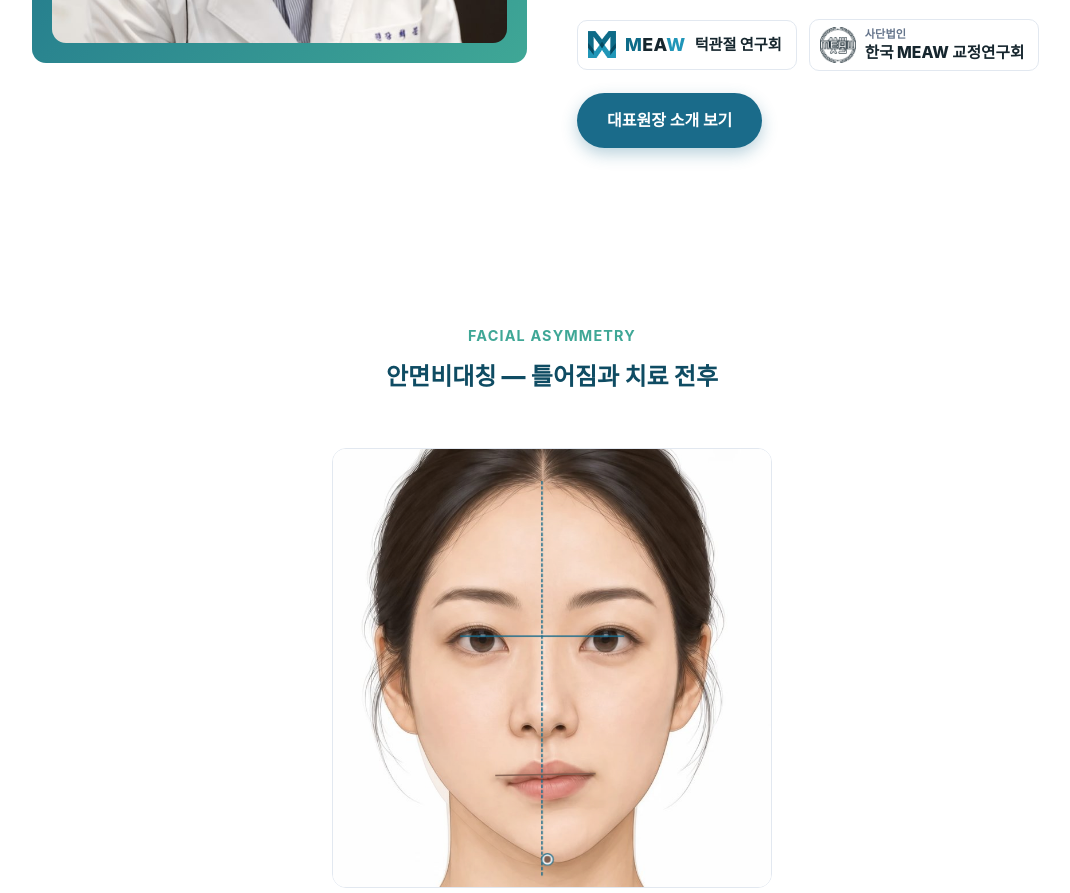
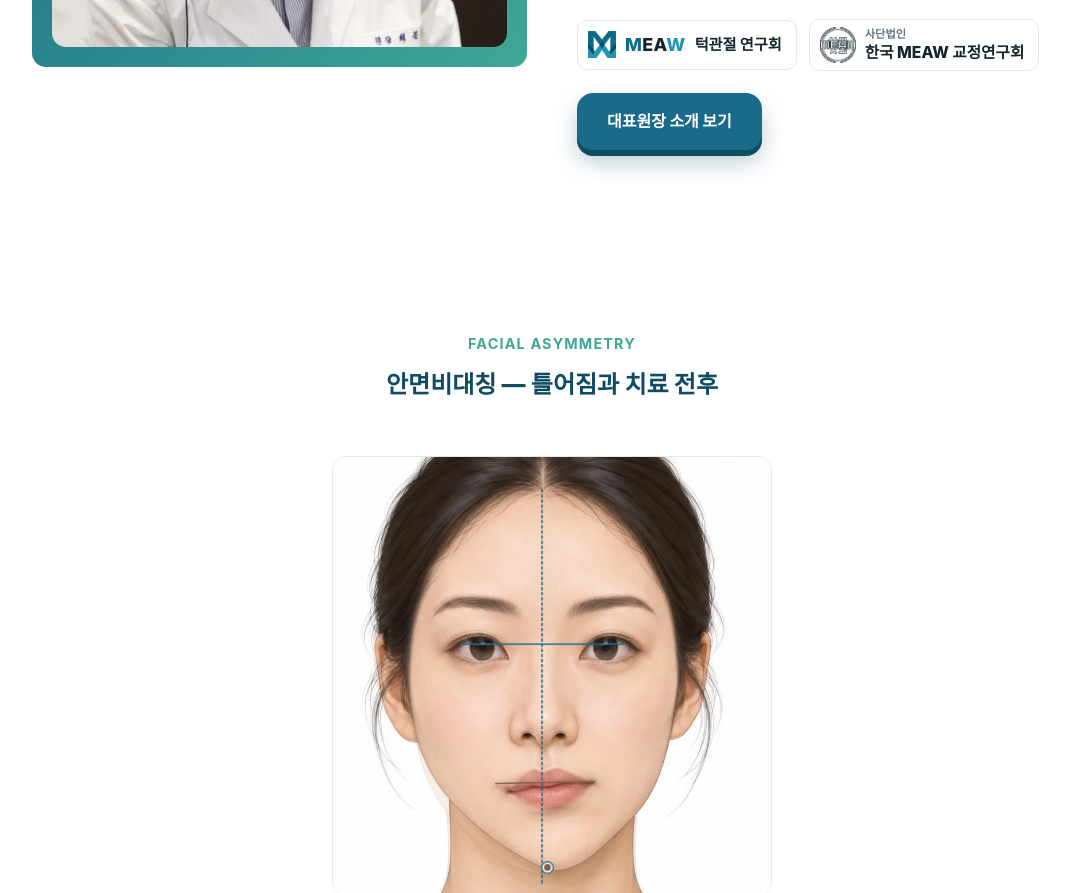
Before and after one commit to Moonho-Choi/eum_tmj_homepage, a plain HTML site: page index.html in a window 1280 px wide. Shown: the part 1058-1951 px from the top of the page, without its empty margins (88-1158 px from the left). Drawn offline with Linux system fonts and the light colour scheme; a web font is replaced by a local one.

Commit message:
원장 소개: "대표원장 소개 보기" 단추를 입체 단추로 강조
- 단추 아래에 진한 청록 받침 그림자를 붙여 솟아 있는 단추처럼 보이게 함
- 알약 모양 → 모서리만 둥근 네모, 글씨 굵게, 누르면 받침만큼 들어감
- 메인과 병원 소개 두 곳에 적용 (css .btn-3d)

Co-Authored-By: Claude Opus 5.5 <noreply@anthropic.com>

```diff
--- a/css/style.css
+++ b/css/style.css
@@ -1058,3 +1058,13 @@ body.fx #services .reveal {
 .meaw-lockup > .kmeaw-name { display: flex; flex-direction: column; gap: 3px; line-height: 1.1; }
 .kmeaw-name small { font-size: 0.7rem; font-weight: 600; color: var(--text-light); }
 .meaw-lockup .kmeaw-name b { font-size: 0.98rem; font-weight: 800; letter-spacing: 0; color: #16262E; line-height: 1.1; }
+
+/* 입체 단추: 아래에 두꺼운 받침 그림자, 누르면 받침만큼 쑥 들어간다 (대표원장 소개 보기) */
+.btn-3d {
+  border-radius: 16px; padding: 15px 30px; font-weight: 800;
+  box-shadow: 0 6px 0 var(--primary-dark), 0 12px 22px rgba(15, 76, 99, 0.28);
+  margin-bottom: 6px;
+  transition: transform 0.12s ease, box-shadow 0.12s ease, background 0.2s;
+}
+.btn-3d:hover { transform: translateY(-1px); box-shadow: 0 7px 0 var(--primary-dark), 0 14px 24px rgba(15, 76, 99, 0.3); }
+.btn-3d:active { transform: translateY(5px); box-shadow: 0 1px 0 var(--primary-dark), 0 4px 10px rgba(15, 76, 99, 0.2); }
--- a/index.html
+++ b/index.html
@@ -298,7 +298,7 @@
           <span class="meaw-lockup"><img src="images/meaw-mark.png" alt="" /><b><i>M</i>EA<i class="w">W</i></b><span>턱관절 연구회</span></span>
           <span class="meaw-lockup kmeaw-lockup"><img src="images/kmeaw-emblem.png" alt="" /><span class="kmeaw-name"><small>사단법인</small><b>한국 MEAW 교정연구회</b></span></span>
         </div>
-        <p style="margin-top:22px;"><a href="doctor.html" class="btn btn-primary" style="box-shadow:0 6px 16px rgba(26,107,138,0.3);">대표원장 소개 보기</a></p>
+        <p style="margin-top:22px;"><a href="doctor.html" class="btn btn-primary btn-3d">대표원장 소개 보기</a></p>
       </div>
     </div>
   </section>
```
Also changed, not shown: about.html (+1 -1 lines).
